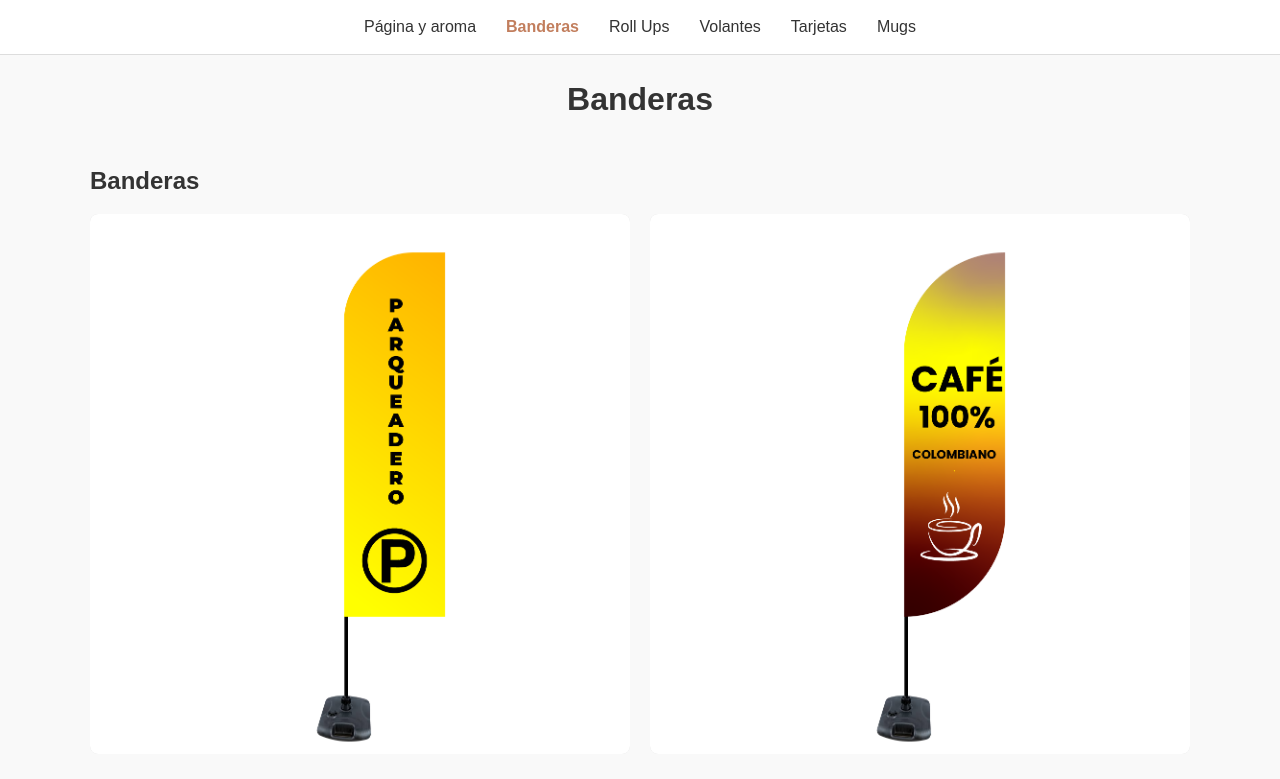
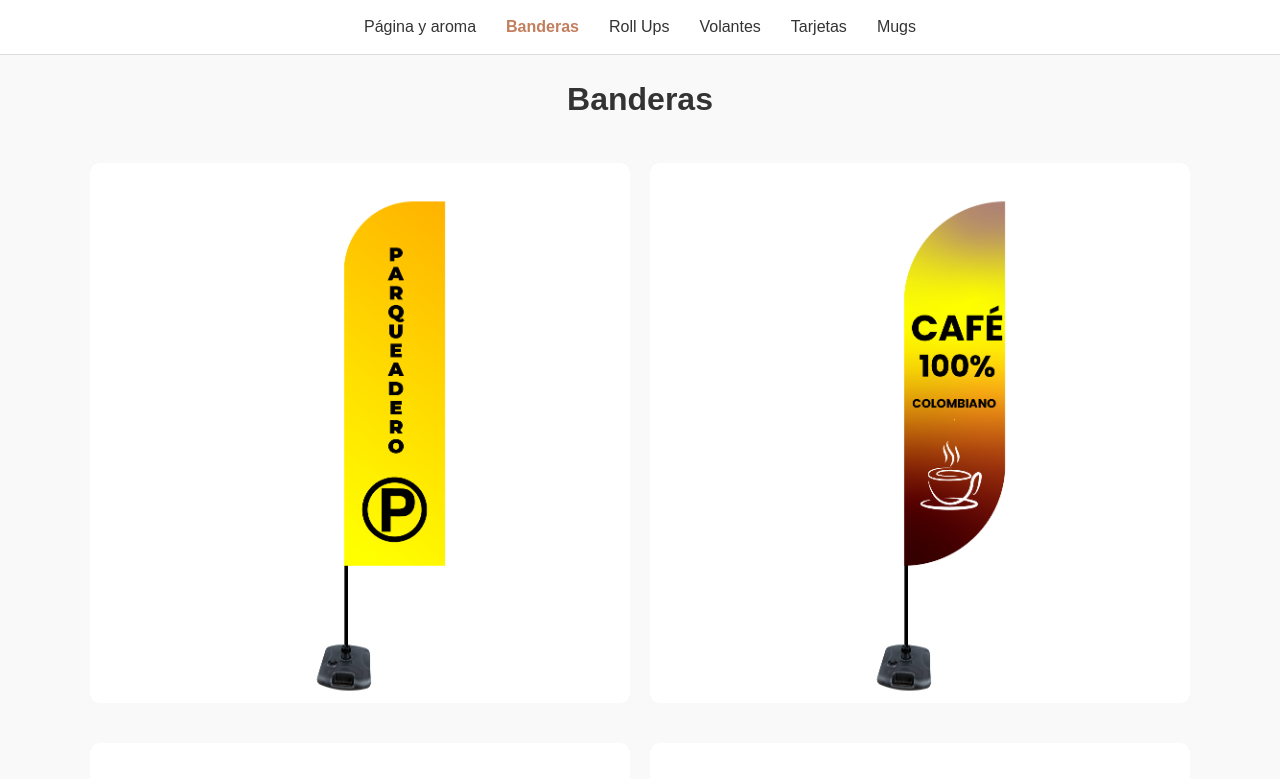
Before and after one commit to Sergii8/Dise-o, a plain HTML site: page banderas.html in a window 1280 px wide. Shown: the top 779 px of the page. Drawn offline with Linux system fonts and the light colour scheme.

Commit message:
Update banderas.html

```diff
--- a/banderas.html
+++ b/banderas.html
@@ -330,7 +330,7 @@ nav ul li a.active {
 
   <!-- GALERÍAS -->
   <section class="gallery-section">
-    <h2>Banderas</h2>
+
     <div class="gallery">
       <img src="img/1band.png" alt="Imagen 1">
       <img src="img/2band.png" alt="Imagen 2">
```
